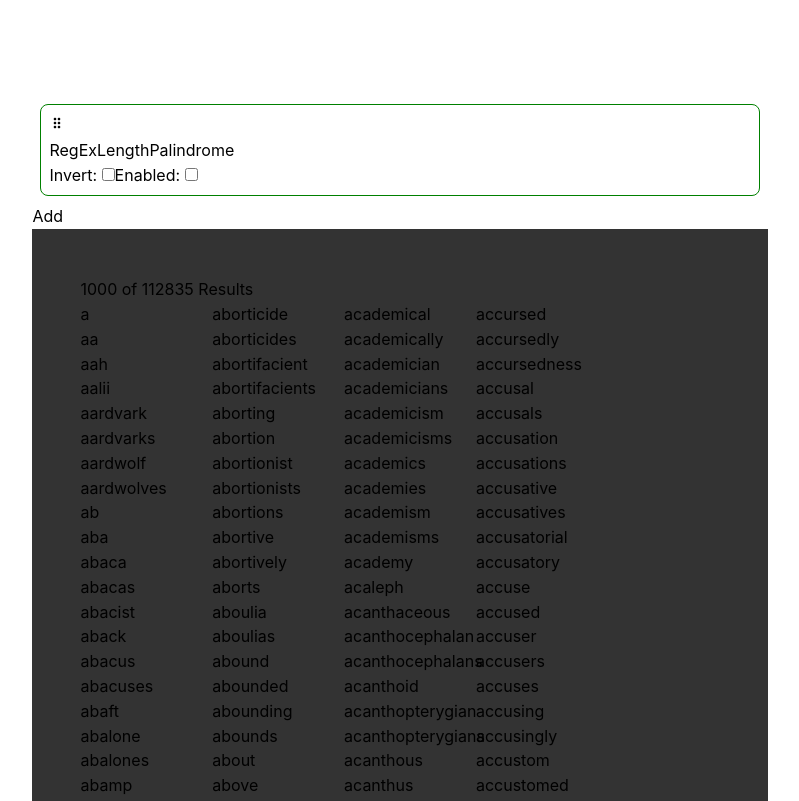
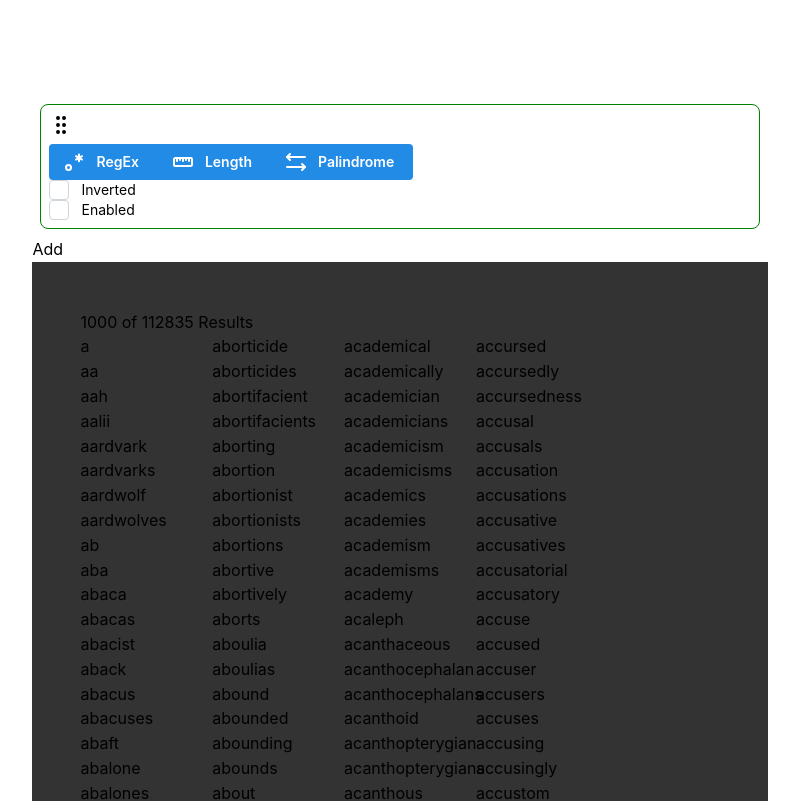
Before and after one commit to grdaneault/regex-dict, a Next.js app: page / in a window 1280 px wide. Shown: the top 801 px of the page, without its empty margins (240-1039 px from the left). Built offline with nearby package versions, Linux system fonts and the light colour scheme.

Commit message:
Mantine Components in place

```diff
--- a/package.json
+++ b/package.json
@@ -11,6 +11,7 @@
   "dependencies": {
     "@mantine/core": "^7.0.1",
     "@mantine/hooks": "^7.0.1",
+    "@tabler/icons-react": "^2.35.0",
     "@types/node": "20.4.8",
     "@types/react": "18.2.18",
     "@types/react-dom": "18.2.7",
@@ -24,7 +25,6 @@
     "react-dnd": "^16.0.1",
     "react-dnd-html5-backend": "^16.0.1",
     "react-dom": "18.2.0",
-    "react-icons": "^4.10.1",
     "tailwindcss": "3.3.3",
     "typescript": "5.1.6",
     "underscore": "^1.13.6"
--- a/src/app/components/FilterContainer.tsx
+++ b/src/app/components/FilterContainer.tsx
@@ -1,15 +1,14 @@
 import type {CSSProperties, FC} from 'react'
 import React, {memo, useMemo, useRef, useState} from 'react'
+import {ActionIcon, Checkbox} from '@mantine/core';
 import {useDrag, useDrop} from 'react-dnd'
 import {ItemTypes} from "@/app/components/ItemTypes";
-import {MdDragIndicator, MdRemoveCircle} from 'react-icons/md'
 import {DEFAULT_FILTER, FilterFunc, FilterType} from "@/app/data/model";
 import {RegexFilter} from "@/app/components/filters/RegexFilter";
-import {filter} from "underscore";
 import {LengthFilter} from "@/app/components/filters/LengthFilter";
-import {setIn} from "immutable";
 import {FilterTypeChooser} from "@/app/components/FilterTypeChooser";
 import {PalindromeFilter} from "@/app/components/filters/PalindromeFilter";
+import {IconGripVertical, IconTrash} from "@tabler/icons-react";
 
 const handleStyle: CSSProperties = {
     display: 'inline-block',
@@ -21,12 +20,20 @@ export interface FilterContainerProps {
     id: number
     type?: FilterType
     moveFilter: (draggedIndex: number, afterIndex: number) => void
-    setFilter: (updatedFilter: {type?: FilterType, func?: FilterFunc, enabled?: boolean}) => void
+    setFilter: (updatedFilter: { type?: FilterType, func?: FilterFunc, enabled?: boolean }) => void
     removeFilter: () => void
     showRemoveButton: boolean
 }
 
-export const FilterContainer: FC<FilterContainerProps> = memo(function RegexInput({id, type, moveFilter, setFilter, removeFilter, showRemoveButton}) {
+export const FilterContainer: FC<FilterContainerProps> = memo(
+    function RegexInput({
+                            id,
+                            type,
+                            moveFilter,
+                            setFilter,
+                            removeFilter,
+                            showRemoveButton
+                        }) {
         const [inverted, setInverted] = useState(false)
         const [enabled, setEnabled] = useState(false)
         const [baseFilter, setBaseFilter] = useState(() => DEFAULT_FILTER)
@@ -103,26 +110,24 @@ export const FilterContainer: FC<FilterContainerProps> = memo(function RegexInpu
         return (
             <div ref={dropRef} style={containerStyle} className={"regex-input"} data-handler-id={handlerId}>
                 <div style={handleStyle} ref={dragRef}>
-                <MdDragIndicator ref={dragRef}/>
+                    <IconGripVertical ref={dragRef}/>
                 </div>
                 <div>
-                {type === FilterType.Choose && <FilterTypeChooser id={id} setFilterType={setFilterType} />}
-                {type === FilterType.RegularExpression && <RegexFilter id={id} setFilter={handleFilterChanged} />}
-                {type === FilterType.Length && <LengthFilter id={id} setFilter={handleFilterChanged} />}
-                {type === FilterType.Palindrome && <PalindromeFilter id={id} setFilter={handleFilterChanged} />}
+                    {type === FilterType.Choose && <FilterTypeChooser id={id} setFilterType={setFilterType}/>}
+                    {type === FilterType.RegularExpression && <RegexFilter id={id} setFilter={handleFilterChanged}/>}
+                    {type === FilterType.Length && <LengthFilter id={id} setFilter={handleFilterChanged}/>}
+                    {type === FilterType.Palindrome && <PalindromeFilter id={id} setFilter={handleFilterChanged}/>}
                 </div>
                 <div>
-                <label htmlFor={`invert-${id}`}>Invert: </label>
-                <input id={`invert-${id}`}
-                       type={"checkbox"}
+                    <Checkbox
+                        label="Inverted"
                         checked={inverted}
                         onChange={(e) => handleInvertedChanged(e.target.checked)}/>
-                <label htmlFor={`enable-${id}`}>Enabled: </label>
-                <input id={`enable-${id}`}
-                       type={"checkbox"}
+                    <Checkbox
+                        label="Enabled"
                         checked={enabled}
                         onChange={(e) => handleEnabledChanged(e.target.checked)}/>
-                {showRemoveButton && <button onClick={removeFilter}><MdRemoveCircle/></button>}
+                    {showRemoveButton && <ActionIcon onClick={removeFilter} variant={"light"}><IconTrash/></ActionIcon>}
                 </div>
             </div>
         );
--- a/src/app/components/FilterTypeChooser.tsx
+++ b/src/app/components/FilterTypeChooser.tsx
@@ -1,18 +1,26 @@
 import {DEFAULT_FILTER, FilterFunc, FilterType} from "@/app/data/model";
 import React, {FC} from "react";
 import {IS_PALINDROME} from "@/app/components/filters/PalindromeFilter";
+import {Button} from "@mantine/core";
+import {IconArrowsLeftRight, IconRegex, IconRuler3} from "@tabler/icons-react";
 
 export interface FilterTypeChooserProps {
     id: number
     setFilterType: (type: FilterType, defaultFilterFunc: FilterFunc) => void
 }
 
-export const FilterTypeChooser: FC<FilterTypeChooserProps> = function FilterTypeChooser({id, setFilterType}) {
+export const FilterTypeChooser: FC<FilterTypeChooserProps> = function FilterTypeChooser({setFilterType}) {
     return (
-        <>
-            <button onClick={() => setFilterType(FilterType.RegularExpression, DEFAULT_FILTER)}>RegEx</button>
-            <button onClick={() => setFilterType(FilterType.Length, DEFAULT_FILTER)}>Length</button>
-            <button onClick={() => setFilterType(FilterType.Palindrome, IS_PALINDROME)}>Palindrome</button>
-        </>
+        <Button.Group>
+            <Button
+                leftSection={<IconRegex/>}
+                onClick={() => setFilterType(FilterType.RegularExpression, DEFAULT_FILTER)}>RegEx</Button>
+            <Button
+                leftSection={<IconRuler3/>}
+                onClick={() => setFilterType(FilterType.Length, DEFAULT_FILTER)}>Length</Button>
+            <Button
+                leftSection={<IconArrowsLeftRight/>}
+                onClick={() => setFilterType(FilterType.Palindrome, IS_PALINDROME)}>Palindrome</Button>
+        </Button.Group>
     )
 }
--- a/src/app/components/filters/LengthFilter.tsx
+++ b/src/app/components/filters/LengthFilter.tsx
@@ -1,12 +1,13 @@
 import type {FC} from 'react'
 import React, {memo, useState} from 'react'
+import {Group, NumberInput} from '@mantine/core';
 import {FilterProps} from "@/app/components/filters/FilterProps";
 
 
 const MAX_WORD_LENGTH = 23
 
 
-export const LengthFilter: FC<FilterProps> = memo(function LengthInput({id, setFilter}) {
+export const LengthFilter: FC<FilterProps> = memo(function LengthInput({setFilter}) {
     const [minLength, setMinLength] = useState(0);
     const [maxLength, setMaxLength] = useState(MAX_WORD_LENGTH);
 
@@ -33,12 +34,20 @@ export const LengthFilter: FC<FilterProps> = memo(function LengthInput({id, setF
 
     return (
         <>
-            <label htmlFor={`min-length-${id}`}>Min: </label>
-            <input id={`min-length-${id}`} type="number" value={minLength} min={0} max={MAX_WORD_LENGTH}
-                   onChange={(e) => handleChangedMinLength(+e.target.value)}/>
-            <label htmlFor={`max-length-${id}`}>Max: </label>
-            <input id={`max-length-${id}`} type="number" value={maxLength} min={0} max={MAX_WORD_LENGTH}
-                   onChange={(e) => handleChangedMaxLength(+e.target.value)}/>
+            <Group>
+                <NumberInput
+                    description={"Mininum Length"}
+                    value={minLength}
+                    min={0}
+                    max={MAX_WORD_LENGTH}
+                    onChange={(val) => handleChangedMinLength(+val)}/>
+                <NumberInput
+                    description={"Maximum Length"}
+                    value={maxLength}
+                    min={0}
+                    max={MAX_WORD_LENGTH}
+                    onChange={(val) => handleChangedMaxLength(+val)}/>
+            </Group>
         </>
     )
 })
--- a/src/app/components/filters/RegexFilter.tsx
+++ b/src/app/components/filters/RegexFilter.tsx
@@ -1,9 +1,9 @@
 import type {FC} from 'react'
 import React, {memo, useState} from 'react'
-import { TextInput } from '@mantine/core';
+import {TextInput} from '@mantine/core';
 import {FilterProps} from "@/app/components/filters/FilterProps";
 
-export const RegexFilter: FC<FilterProps> = memo(function RegexInput({id, setFilter}) {
+export const RegexFilter: FC<FilterProps> = memo(function RegexInput({setFilter}) {
     const [regexStr, setRegexStr] = useState("");
     const [error, setError] = useState("");
 
@@ -26,8 +26,8 @@ export const RegexFilter: FC<FilterProps> = memo(function RegexInput({id, setFil
                 placeholder="RegEx"
                 type="text"
                 value={regexStr}
+                error={error}
                 onChange={(e) => handleRegexChange(e.target.value)}/>
-            {error && <div>{error}</div>}
         </>
     )
 })
--- a/src/app/globals.css
+++ b/src/app/globals.css
@@ -58,4 +58,5 @@ div.results-container {
 ul.results-list {
   column-count: 4;
   max-width: 80%;
+  min-width: 50%;
 }
```
Also changed, not shown: 1 other file (tests, documents, lock files or other folders). Lines whose indentation alone changed are shown as unchanged.
